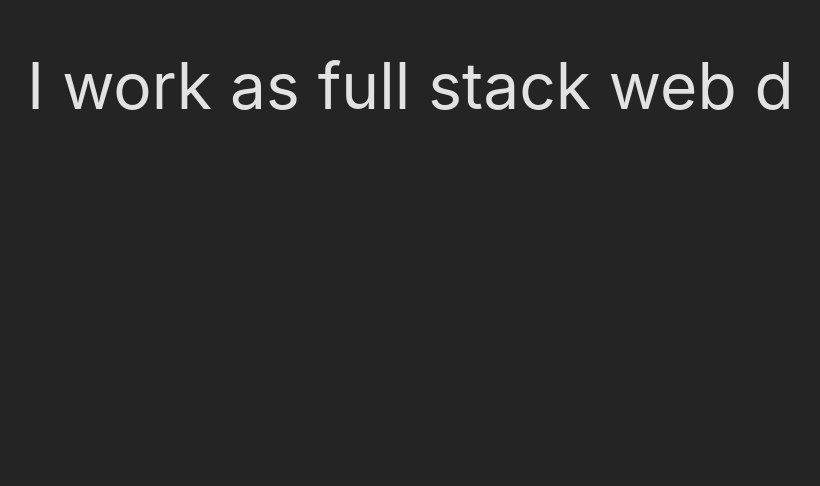
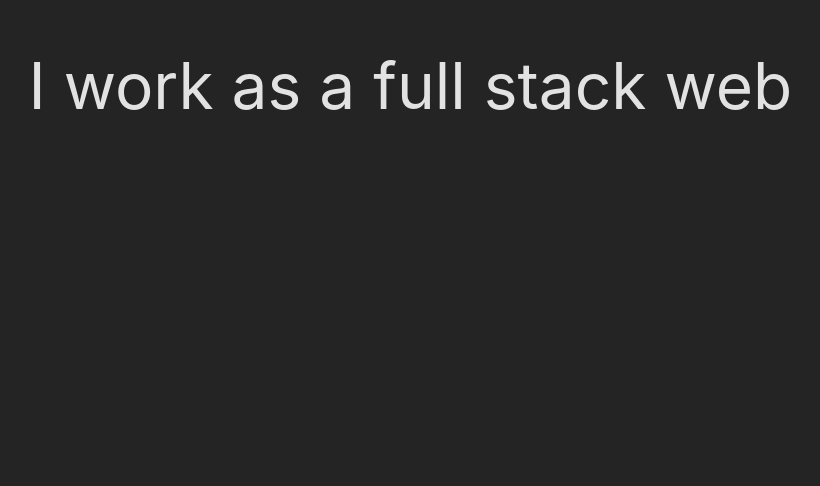
Before and after one commit to BenSimmers/personal-website, a React (Vite) app: page / in a window 1280 px wide. Shown: the part 314-800 px from the top of the page, without its empty margins (219-1039 px from the left). Built offline with nearby package versions, Linux system fonts and the light colour scheme.

Commit message:
grammar change

```diff
--- a/src/App.tsx
+++ b/src/App.tsx
@@ -22,7 +22,7 @@ const Title = () => {
           `Hi, I'm Ben Simmers`,
           2000, // Waits 2s
 
-          `I work as full stack web developer`,
+          `I work as a full stack web developer`,
           2000, // Waits 2s
           `and studying Computer Science at QUT`,
           2000,
```
